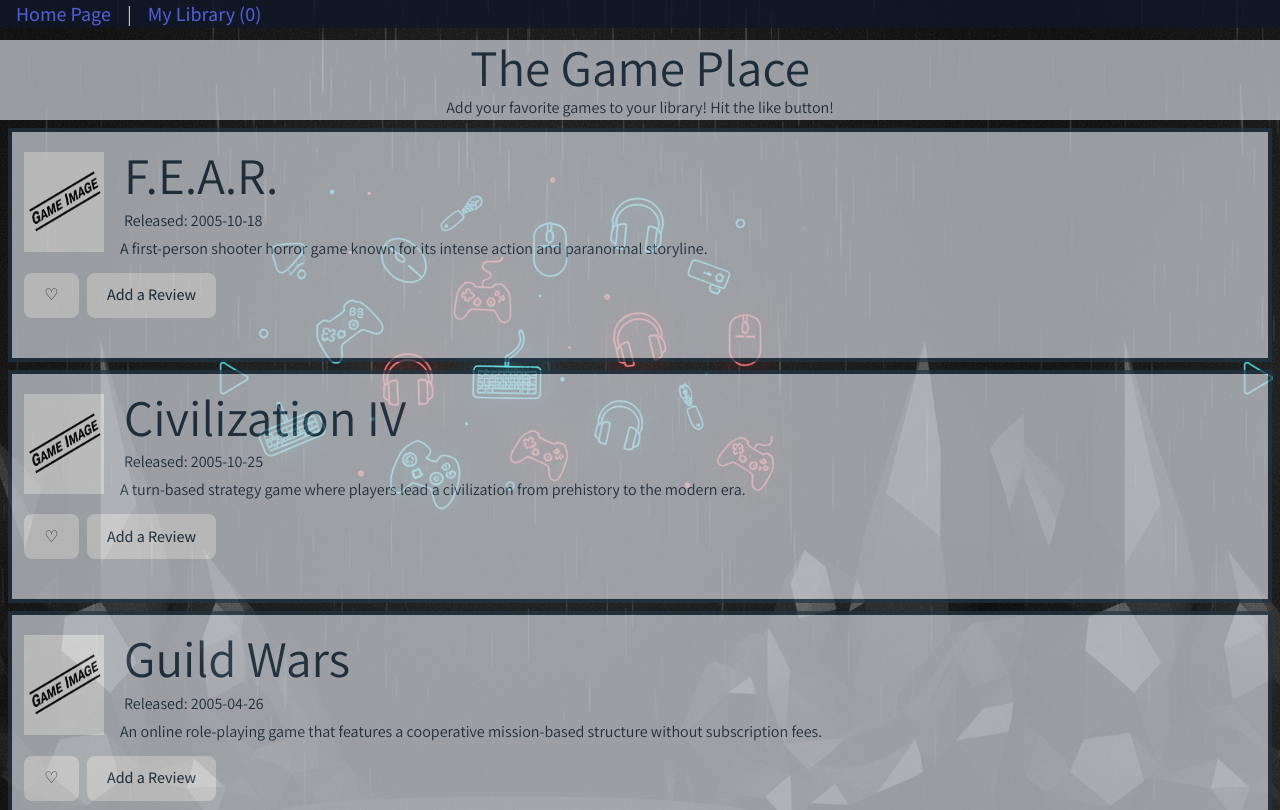
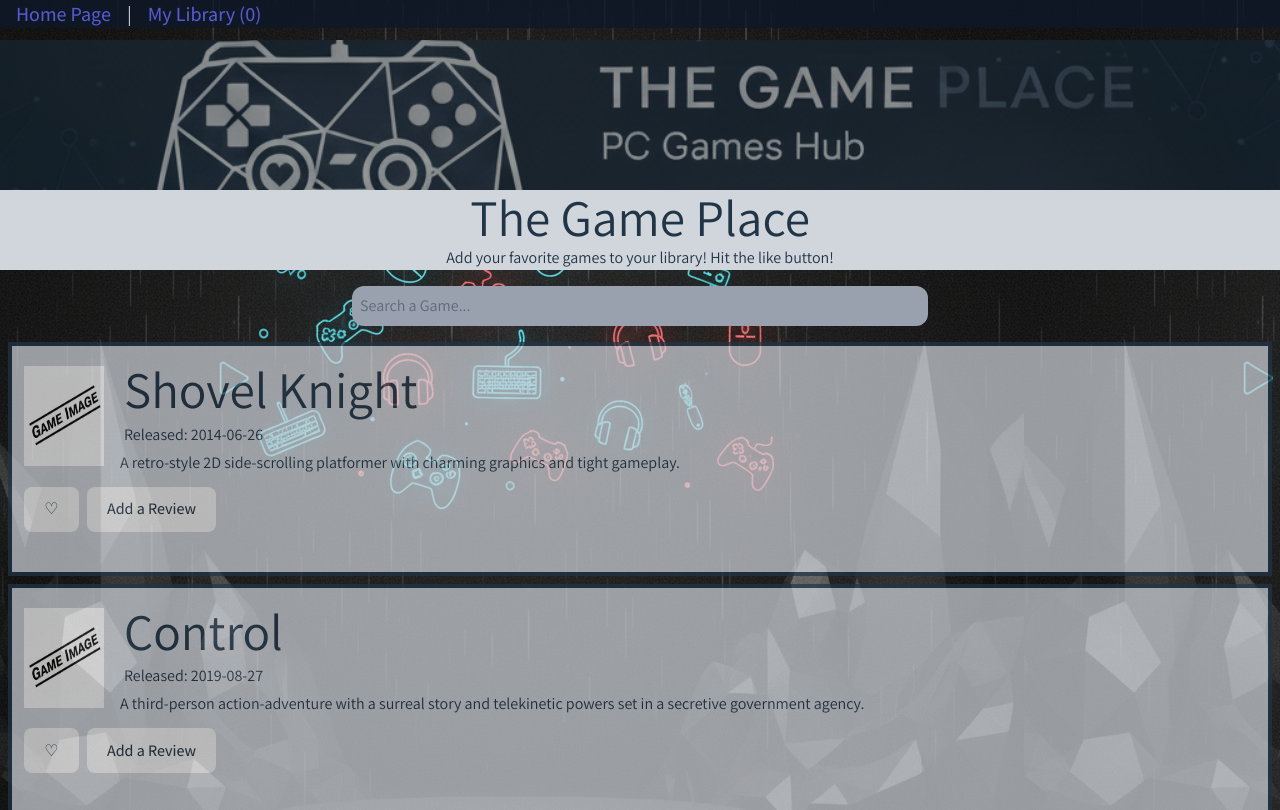
Before and after one commit to Yovel-sys/first-project-video-games, a React (Vite) app: page / in a window 1280 px wide. Shown: the top 810 px of the page. Built offline with nearby package versions, Linux system fonts and the light colour scheme.

Commit message:
9-10-2025

```diff
--- a/src/App.jsx
+++ b/src/App.jsx
@@ -47,7 +47,6 @@
       }
       return count;
     }, 0);
-    console.log(newLikeCount);
     setLikeCount(newLikeCount);
   }
   return (
--- a/src/components/GameCard.jsx
+++ b/src/components/GameCard.jsx
@@ -10,10 +10,7 @@
   handleReviewText,
 }) {
   return (
-    <div
-      key={game.id}
-      className="bg-gray-300 opacity-70 border-4 p-3 pb-10 m-2"
-    >
+    <div className="bg-gray-300 opacity-70 border-4 p-3 pb-10 m-2">
       <div className="flex items-center">
         <img src={gameImagePlaceolder} alt="" className="h-25 w-20 mr-4" />
         <div>
@@ -22,7 +19,7 @@
           <p>{game.gameDescription}</p>
         </div>
       </div>
-      {handleReviewButton ? (
+
       <GameInteractiveComponent
         onLike={() => {
           handleLike(game.id);
@@ -33,7 +30,6 @@
         reviewText={reviewText}
         handleReviewText={handleReviewText}
       />
-      ) : undefined}
     </div>
   );
 }
--- a/src/components/Header.jsx
+++ b/src/components/Header.jsx
@@ -1,6 +1,10 @@
-export default function Header({ mainHeader, seconderyHeader }) {
+export default function Header({ mainHeader, seconderyHeader, image }) {
   return (
-    <div className="flex flex-col items-center justify-center text-center mt-10 bg-gray-300 opacity-70">
+    <div
+      id="header"
+      className="flex flex-col items-center justify-center text-center mt-10 bg-gray-300"
+    >
+      <img className="w-full object-cover object-center" src={image} alt="" />
       <h1>{mainHeader}</h1>
       <h2>{seconderyHeader}</h2>
     </div>
--- /dev/null
+++ b/src/components/SearchComp.jsx
@@ -0,0 +1,13 @@
+export default function SearchComp({ searchText, handleSearchText }) {
+  return (
+    <div className="flex justify-center my-4">
+      <input
+        onChange={handleSearchText}
+        className="bg-gray-400 w-xl p-2 border-gray-900 rounded-xl"
+        type="text"
+        placeholder="Search a Game..."
+        value={searchText}
+      />
+    </div>
+  );
+}
--- a/src/pages/HomePage.jsx
+++ b/src/pages/HomePage.jsx
@@ -2,6 +2,8 @@
 import "../app.css";
 import GameCard from "../components/GameCard";
 import Header from "../components/Header";
+import SearchComp from "../components/SearchComp";
+import gamePlaceLogo1 from "../assets/gamePlaceLogo1.png";
 
 export default function HomePage({ games, handleLike }) {
   const [reviewText, setReviewText] = useState("");
@@ -12,7 +14,12 @@
   function handleReviewButton() {
     setIsReviewing((reviewing) => !reviewing);
   }
-
+  const [searchText, setSearchText] = useState("");
+  function handleSearchText(event) {
+    setSearchText(event.target.value);
+    console.log(searchText);
+  }
+  const shuffledGames = games.slice().sort(() => Math.random() - 0.5);
   return (
     <>
       <div className="w-screen">
@@ -21,11 +28,20 @@
           seconderyHeader={
             "Add your favorite games to your library! Hit the like button!"
           }
+          image={gamePlaceLogo1}
         />
 
-        {games.map((game) => {
+        <SearchComp
+          handleSearchText={handleSearchText}
+          searchText={searchText}
+        />
+
+        {shuffledGames.map((game) => {
+          const lowerCaseGameName = game.gameName.toLowerCase();
+          if (lowerCaseGameName.includes(searchText.toLowerCase()))
             return (
               <GameCard
+                key={game.id}
                 handleLike={handleLike}
                 game={game}
                 reviewText={reviewText}
```
Also changed, not shown: src/assets/gamePlaceLogo1.png (added), src/assets/gamePlaceLogo1nobg.png (added). Lines whose indentation alone changed are shown as unchanged.
